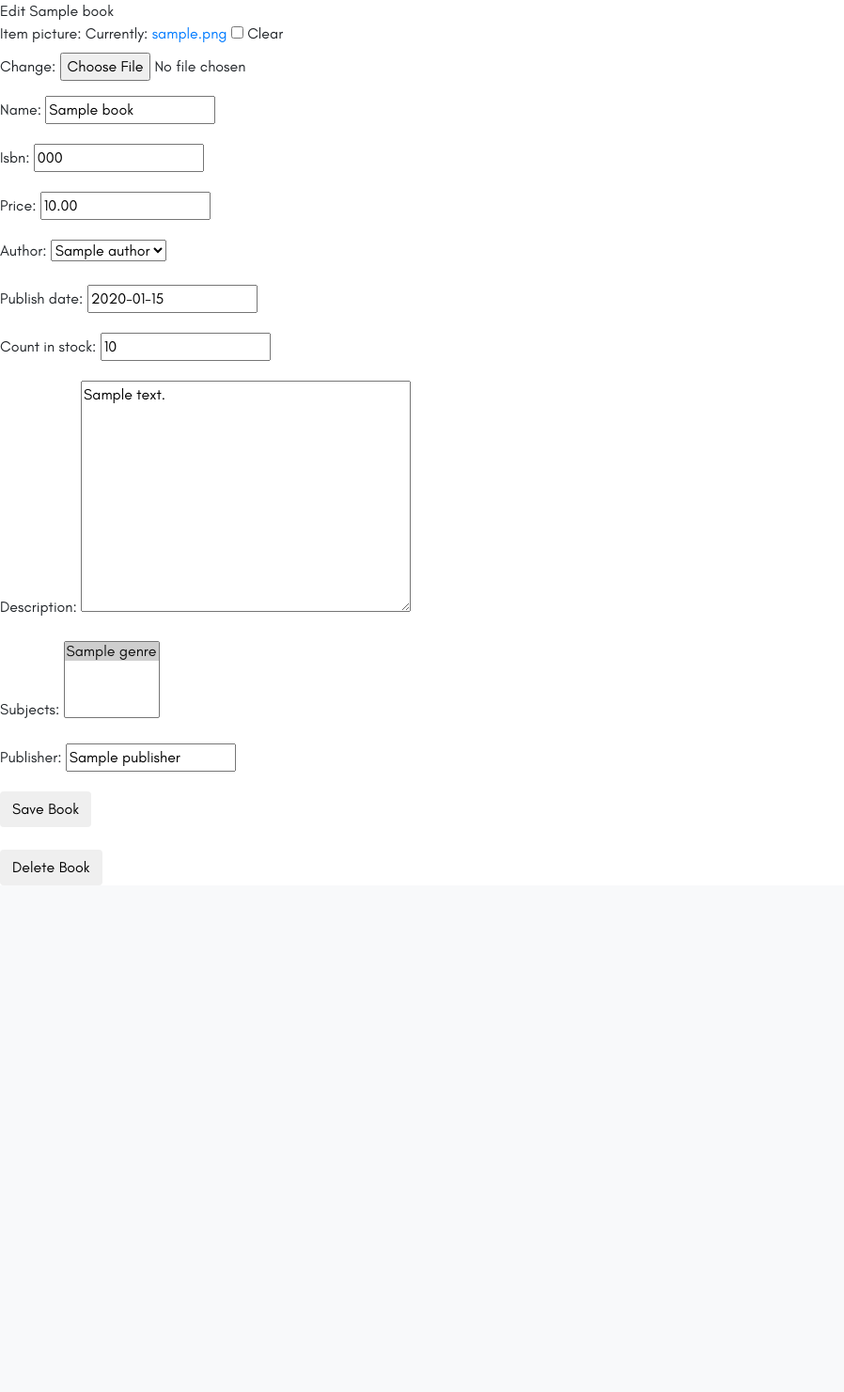
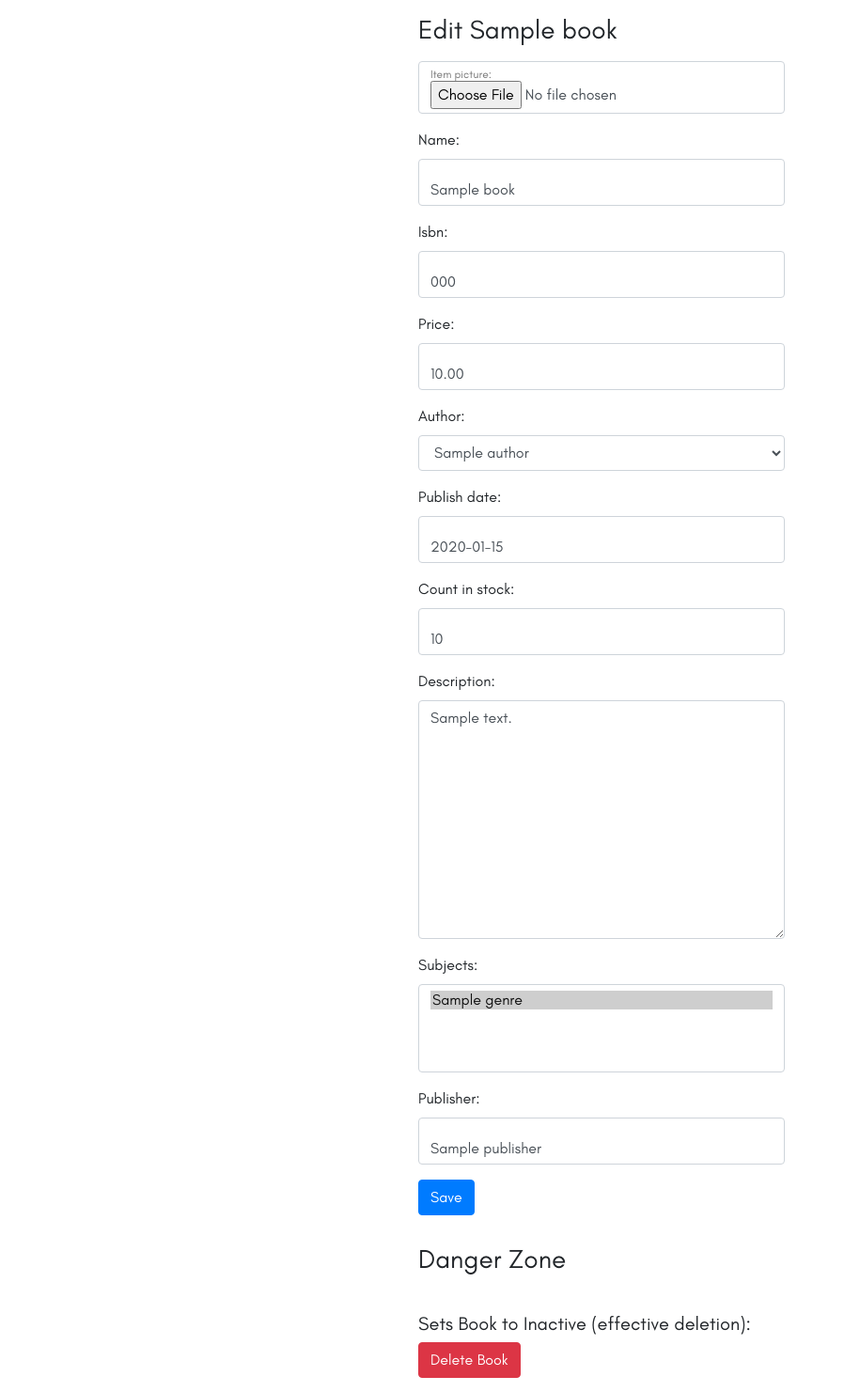
Before and after one commit to dsluo-archive/BookStore, a Django app: page /vendor/book/sample/edit/ in a window 1280 px wide. Shown: the part 56-1537 px from the top of the page at 94% size, without its empty margins (0-898 px from the left). Before the commit the page ends 985 px from the top, so only its background shows below. Run offline with Django 3.2, Linux system fonts and the light colour scheme; a user stored in the database is signed in; tables that the repository leaves empty hold one stand-in row (values such as "Sample post"); parts of the project's set-up code (start-up, migrations or seed data) failed here and were passed over; some libraries are stand-ins or nearby versions.

Commit message:
Added styling to vendor_edit (Brian with David)

```diff
--- a/templates/vendor_edit.html
+++ b/templates/vendor_edit.html
@@ -1,19 +1,59 @@
 {% extends "base.html" %}
+
+{% load static %}
+{% load form_tags %}
+{% load widget_tweaks %}
+
+{% block per_page_css %}
+    <link rel="stylesheet" href="{% static 'css/edit_account.css' %}">
+{% endblock %}
+
 {% block main_content %}
-    Edit {{ book.name }}
+    <form action="" method="post" class="form-signin" enctype='multipart/form-data'>
+        <h1 class="h3 mb-3 font-weight-normal">Edit {{ book.name }}</h1>
 
-    <form method="post" action='' enctype='multipart/form-data'> {% csrf_token %}
-        {{book_form.as_p}}
-        <input type="submit" class='btn btn-default' value="Save Book"/>
+        {% csrf_token %}
+        {{ book_form.non_field_errors }}
+
+        {% for field in book_form %}
+            {% if field|is_field:'ClearableFileInput' %}
+                <div class="form-label-group">
+                    <input type="file" id="{{ field.id_for_label }}" class="form-control" name="{{ field.name }}"/>
+                    {{ field.label_tag }}
+                    {{ field.errors }}
+                    {% if field.help_text %}
+                        <small class="form-text text-muted">
+                            {{ field.help_text | safe }}
+                        </small>
+                    {% endif %}
+                </div>
+            {% else %}
+                {{ field.label_tag }}
+                <div class="form-label-group">
+                    {% render_field field class="form-control" placeholder=field.label %}
+                    {{ field.errors }}
+                    {% if field.help_text %}
+                        <small class="form-text text-muted">
+                            {{ field.help_text | safe }}
+                        </small>
+                    {% endif %}
+                </div>
+            {% endif %}
+        {% endfor %}
+
+        <input type="submit" class="btn btn-primary" value="Save"/>
     </form>
 
-    <br>
-
-    {% if book.is_active %}
-        <a href="{% url 'vendors:delete_book' book.slug %}"><button class='btn btn-default'>Delete Book</button></a>
-    {% else %}
-        <a href="{% url 'vendors:reactivate_book' book.slug %}"><button class='btn btn-default'>Reactivate Book</button></a>
-    {% endif %}
-
+    <div class="form-signin">
+        <h1 class="h3 mb-3 font-weight-normal">Danger Zone</h1>
+        <br>
+        {% if book.is_active %}
+            <h5>Sets Book to Inactive (effective deletion):</h5>
+            <a href="{% url 'vendors:delete_book' book.slug %}"><button class='btn btn-danger'>Delete Book</button></a>
+        {% else %}
+            <h5>Sets Book Back to Active:</h5>
+            <a href="{% url 'vendors:reactivate_book' book.slug %}"><button class='btn btn-danger'>Reactivate Book</button></a>
+        {% endif %}
+    </div>
 
 {% endblock main_content %}
```
